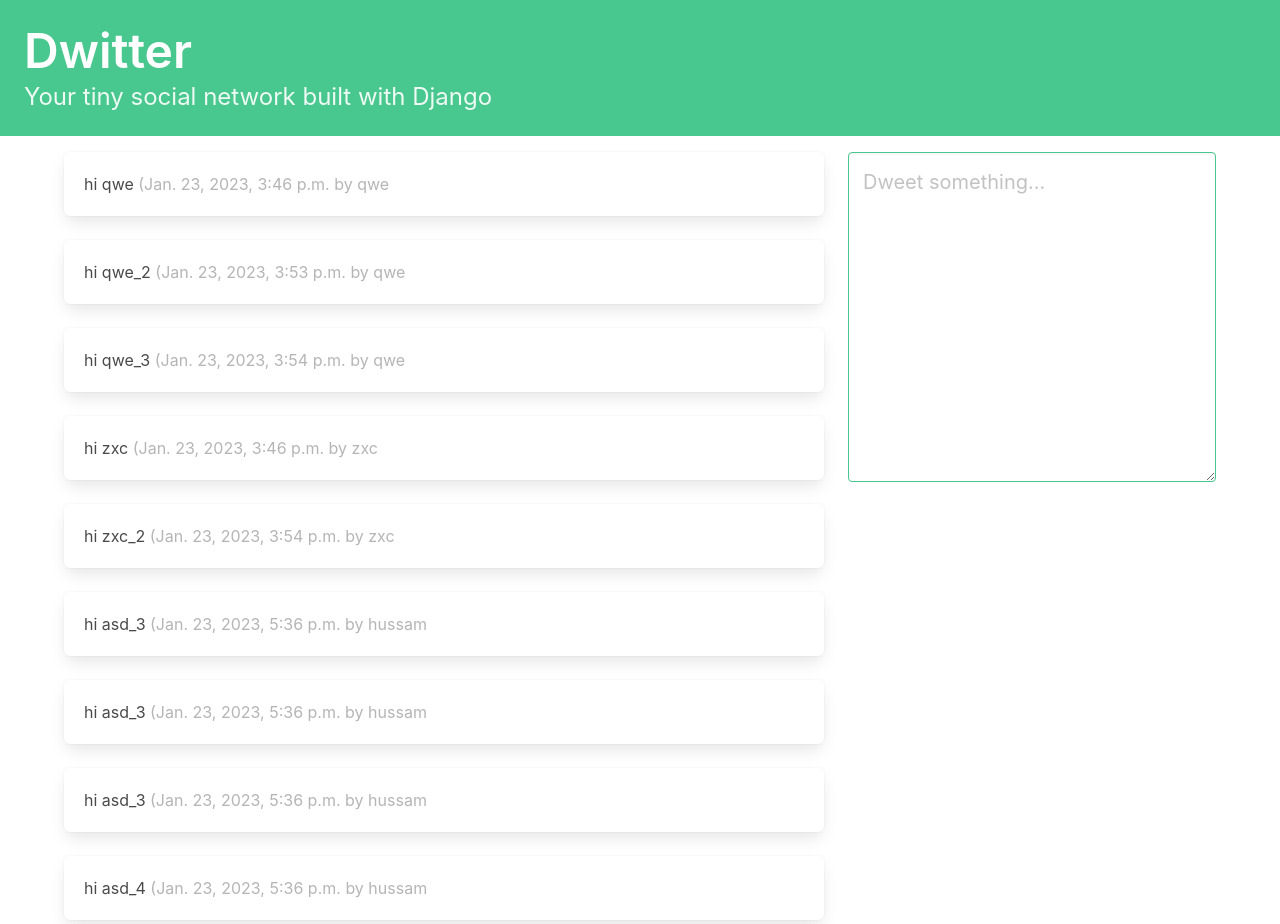
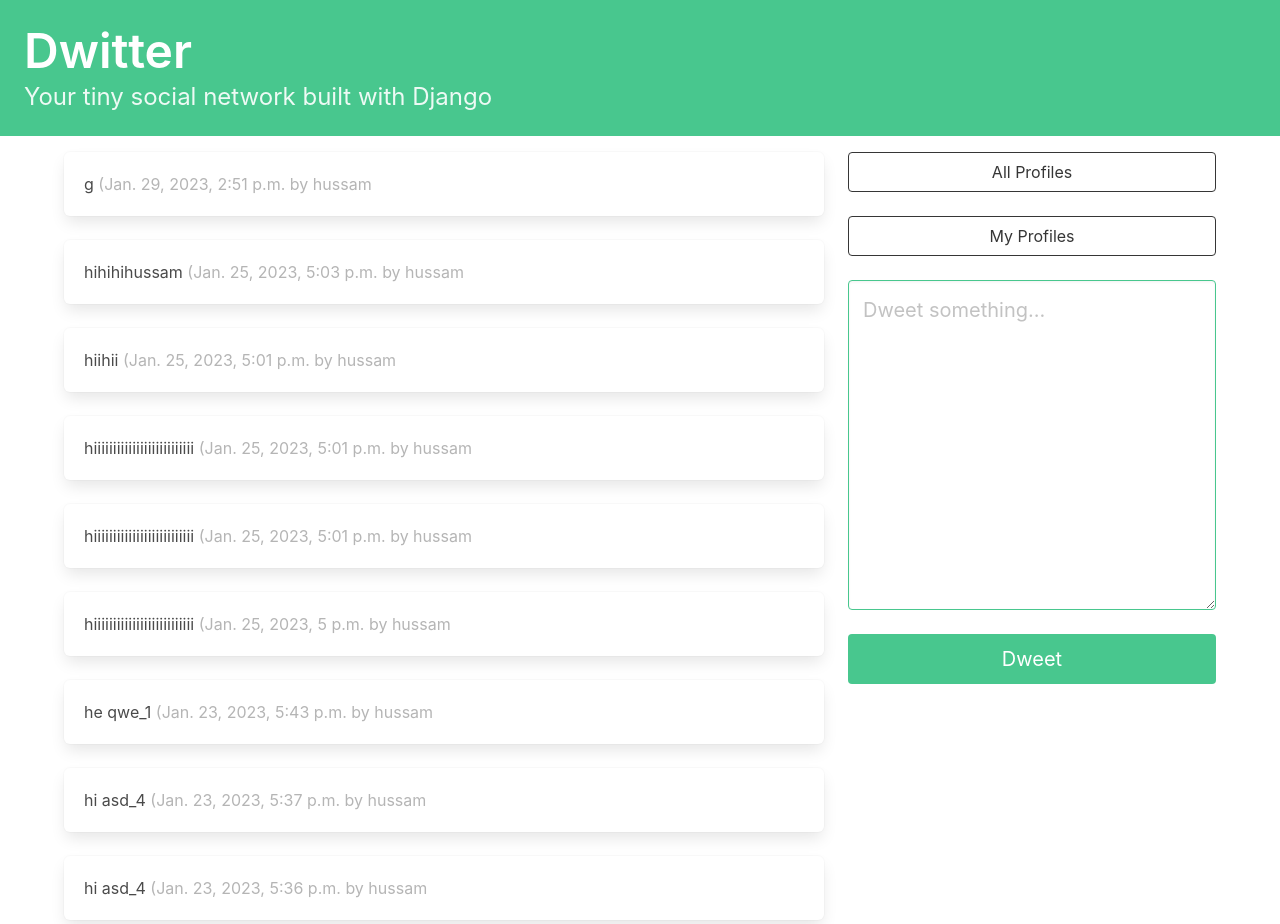
Before and after one commit to hussamahalshawi/social, a Django app: page / in a window 1280 px wide. Shown: the top 924 px of the page. Run offline with Django 4.2, Linux system fonts and the light colour scheme; a user stored in the database is signed in; data comes from the database, SQL or seed files in the repository; both versions use the stored data as it was after the commit.

Commit message:
edit the problem in project

```diff
--- a/dwitter/templates/dwitter/dashboard.html
+++ b/dwitter/templates/dwitter/dashboard.html
@@ -1,7 +1,7 @@
 <!-- dwitter/templates/dwitter/dashboard.html -->
 {% extends 'base.html' %}
 {% block content %}
-<div class="column ">
+<!-- <div class="column ">
     {% for followed in user.profile.follows.all %}
     {% for dweet in followed.user.dweets.all %}
     <div class="box ">
@@ -12,9 +12,35 @@
     </div>
     {% endfor %}
     {% endfor %}
+</div> -->
+<div class="column ">
+    {% for dweet in dweets %}
+    <div class="box">
+        {{dweet.body}}
+        <span class="is-small has-text-grey-light">
+            ({{ dweet.created_at }} by {{ dweet.user.username }}
+        </span>
+    </div>
+    {% endfor %}
 </div>
 <div class="column is-one-third">
-    {{ form.as_p }}
+    <a href="{% url 'dwitter:profile_list' %}">
+        <button class="button is-dark is-outlined is-fullwidth">
+            All Profiles
+        </button>
+    </a>
+    <br>
+    <a href="{% url 'dwitter:profile' request.user.profile.id %}">
+        <button class="button is-dark is-outlined is-fullwidth">
+            My Profiles
+        </button>
+    </a><br>
+    <form method="post">
+        {% csrf_token %}
+        {{ form.as_p }}
+        <button class="button is-success is-fullwidth is-medium mt-5" type="submit">Dweet
+        </button>
+    </form>
 </div>
 
 {% endblock content %}
--- a/dwitter/views.py
+++ b/dwitter/views.py
@@ -1,7 +1,8 @@
 from django.shortcuts import render
-from .models import Profile
+from .models import Profile, Dweet
 from .forms import DweetForm
-from django.shortcuts import render
+from django.shortcuts import render, redirect
+
 # Create your views here.
 
 
@@ -26,5 +27,15 @@ def profile(request, pk):
         current_user_profile.save()
     return render(request, "dwitter/profile.html", {"profile": profile})
 def dashboard(request):
-    form = DweetForm()
-    return render(request, "dwitter/dashboard.html", {"form": form})
+    form = DweetForm(request.POST or None)
+    if request.method == 'POST':
+        if form.is_valid():
+            dweet = form.save(commit=False)
+            dweet.user = request.user
+            dweet.save()
+            return redirect("dwitter:dashboard")
+    followed_dweets = Dweet.objects.filter(
+            user__profile__in=request.user.profile.follows.all()
+                    ).order_by("-created_at")
+    # form = DweetForm()
+    return render(request, "dwitter/dashboard.html", {"form": form, "dweets": followed_dweets})
```
Also changed, not shown: db.sqlite3.
